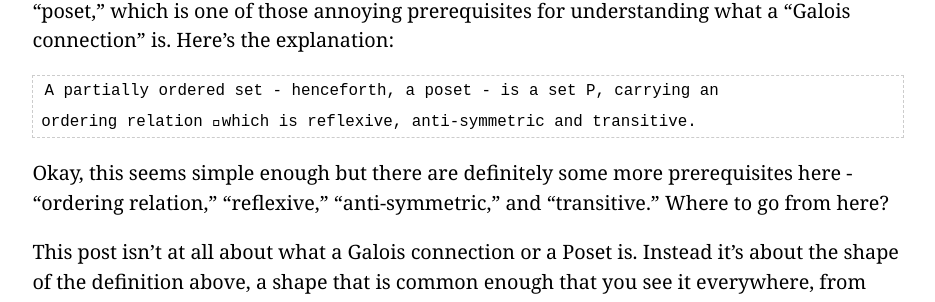
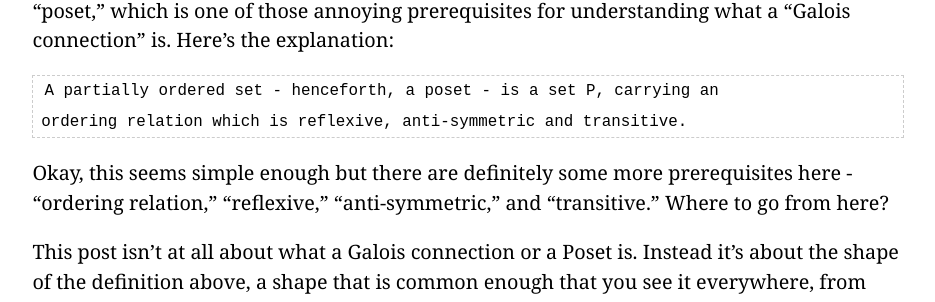
Before and after one commit to mrb/mrb.github.com, a Jekyll site: the page built from _posts/2015-01-29-learning-math-a-blank-is-a-blank-with-a-blank-with-a-blank.markdown, in a window 1280 px wide. Shown: the part 341-643 px from the top of the page, without its empty margins (172-1107 px from the left). Built offline with Jekyll 4.4.1, drawn with Linux system fonts in a browser that asks for light colours; Markdown is read by kramdown in place of the engine named in the settings; comment, search, counter and statistics services are not loaded.

Commit message:
Fix lame char thanks Jesse

````diff
--- a/_posts/2015-01-29-learning-math-a-blank-is-a-blank-with-a-blank-with-a-blank.markdown
+++ b/_posts/2015-01-29-learning-math-a-blank-is-a-blank-with-a-blank-with-a-blank.markdown
@@ -14,7 +14,7 @@ I found it online, started reading, and found this definition of a "partially or
 
 ```
 A partially ordered set - henceforth, a poset - is a set P, carrying an
-ordering relation 􏱒which is reflexive, anti-symmetric and transitive.
+ordering relation which is reflexive, anti-symmetric and transitive.
 ```
 
 Okay, this seems simple enough but there are definitely some more prerequisites here - "ordering relation," "reflexive," "anti-symmetric," and "transitive." Where to go from here?
````
